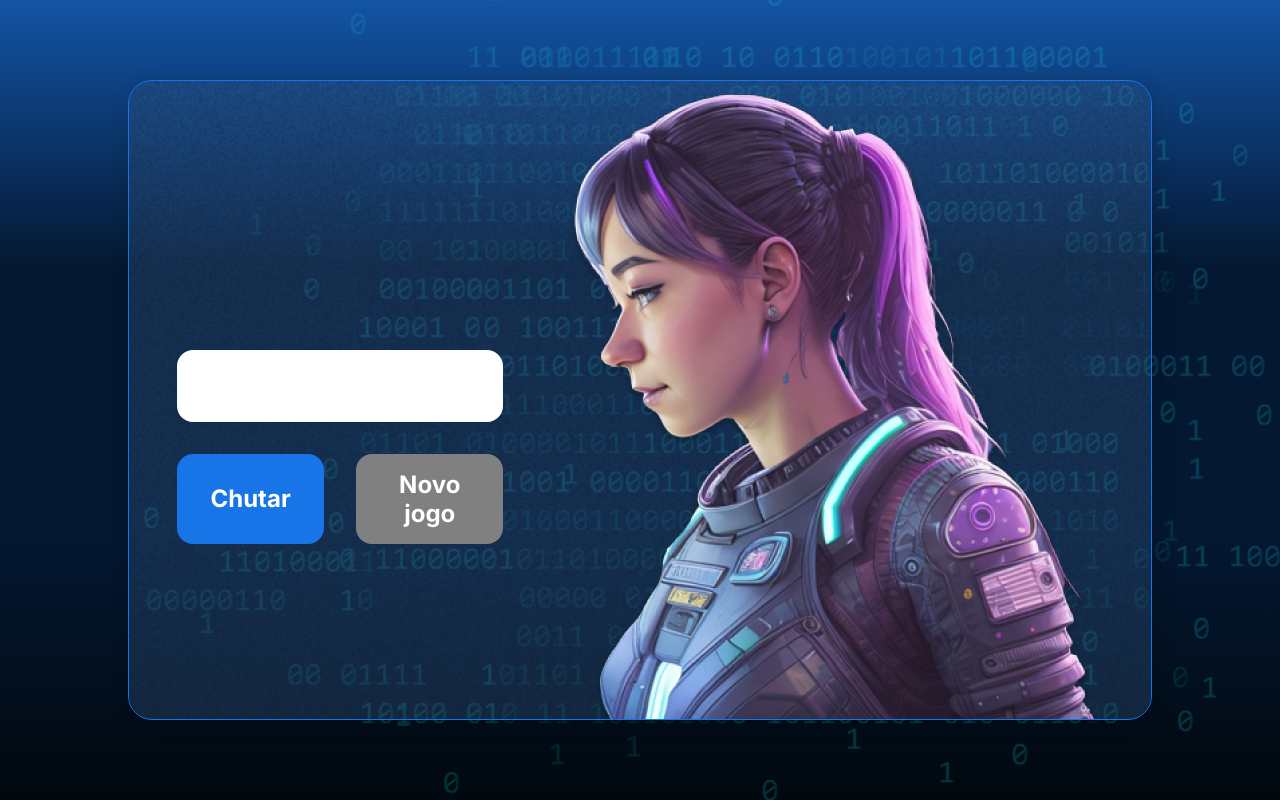
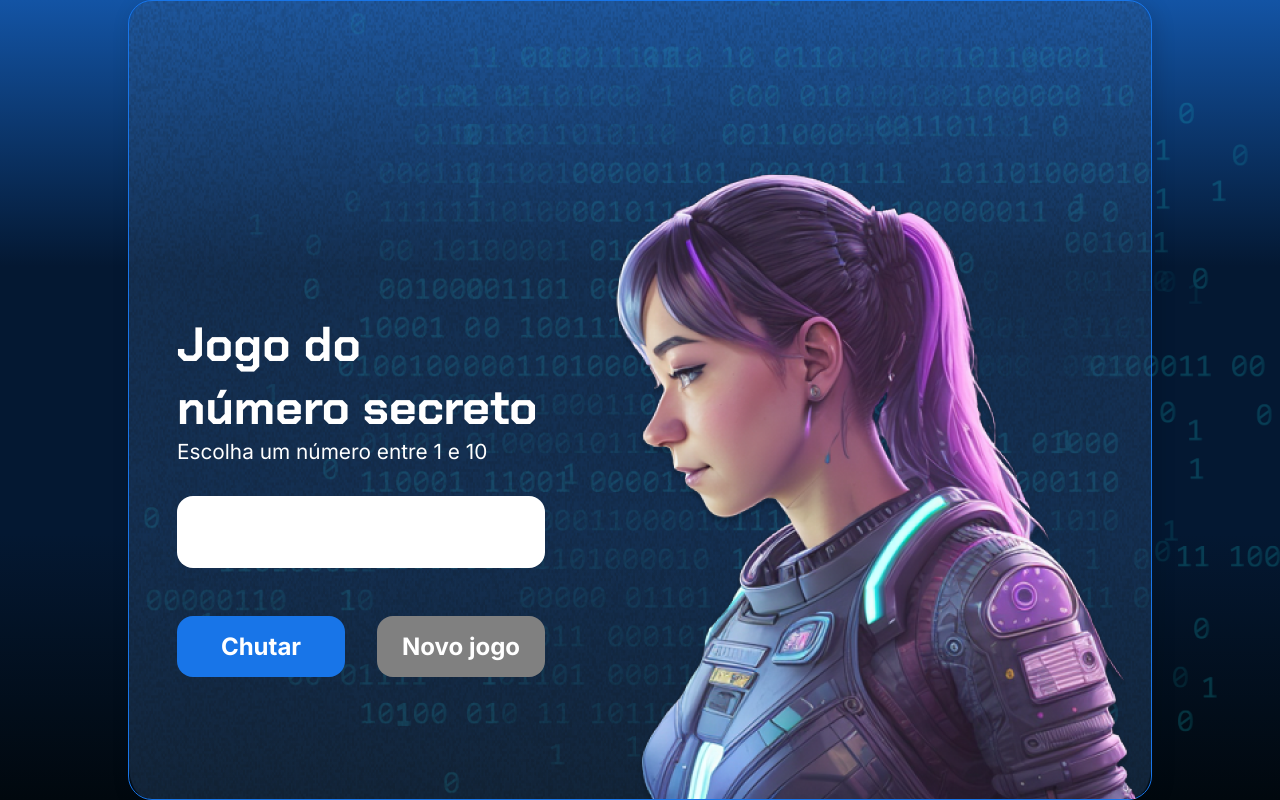
Before and after one commit to viniciusdamascenosouza/logica02, a plain HTML site: page index.html in a window 1280 px wide. Drawn offline with Linux system fonts and the light colour scheme.

Commit message:
Manipulando textos

```diff
--- a/app.js
+++ b/app.js
@@ -0,0 +1,11 @@
+let tituloJogo = document.querySelector(".titulo-jogo");
+tituloJogo.innerHTML = `
+    Jogo do número secreto
+`;
+
+const numeroMenor = 1;
+const numeroMaior = 10;
+let paragrafo = document.querySelector(".texto__paragrafo");
+paragrafo.innerHTML = `
+    Escolha um número entre ${numeroMenor} e ${numeroMaior}
+`;
--- a/index.html
+++ b/index.html
@@ -19,7 +19,7 @@
         <div class="container__conteudo">
             <div class="container__informacoes">
                 <div class="container__texto">
-                    <h1></h1>
+                    <h1 class="titulo-jogo"></h1>
                     <p class="texto__paragrafo"></p>
                 </div>
                 <input type="number" min="1" max="10" class="container__input">
@@ -31,10 +31,6 @@
             <img src="./img/ia.png" alt="Uma pessoa olhando para a esquerda" class="container__imagem-pessoa" />
         </div>
     </div>
-
-
-
-
     <script src="app.js" defer></script>
 </body>
 
--- a/style.css
+++ b/style.css
@@ -28,7 +28,7 @@ body::before {
 
 .container {
     width: 80%;
-    height: 80%;
+    height: 100%;
     display: flex;
     align-items: center;
     justify-content: space-between;
@@ -51,6 +51,9 @@ body::before {
 .container__informacoes {
     flex: 1;
     padding: 3rem;
+    display: flex;
+    flex-direction: column;
+    row-gap: 1rem;
 }
 
 .container__botao {
@@ -66,6 +69,10 @@ body::before {
 
 .container__texto {
     margin: 16px 0 16px 0;
+}
+
+.titulo-jogo {
+    font-size: 3rem;
 }
 
 .container__texto-azul {
@@ -93,7 +100,6 @@ body::before {
 h1 {
     font-family: 'Chakra Petch', sans-serif;
     font-size: 72px;
-    padding-bottom: 3rem;
 }
 
 p,
@@ -102,7 +108,7 @@ button {
 }
 
 .texto__paragrafo {
-    font-size: 32px;
+    font-size: 1.3rem;
     font-weight: 400;
 }
 
```
